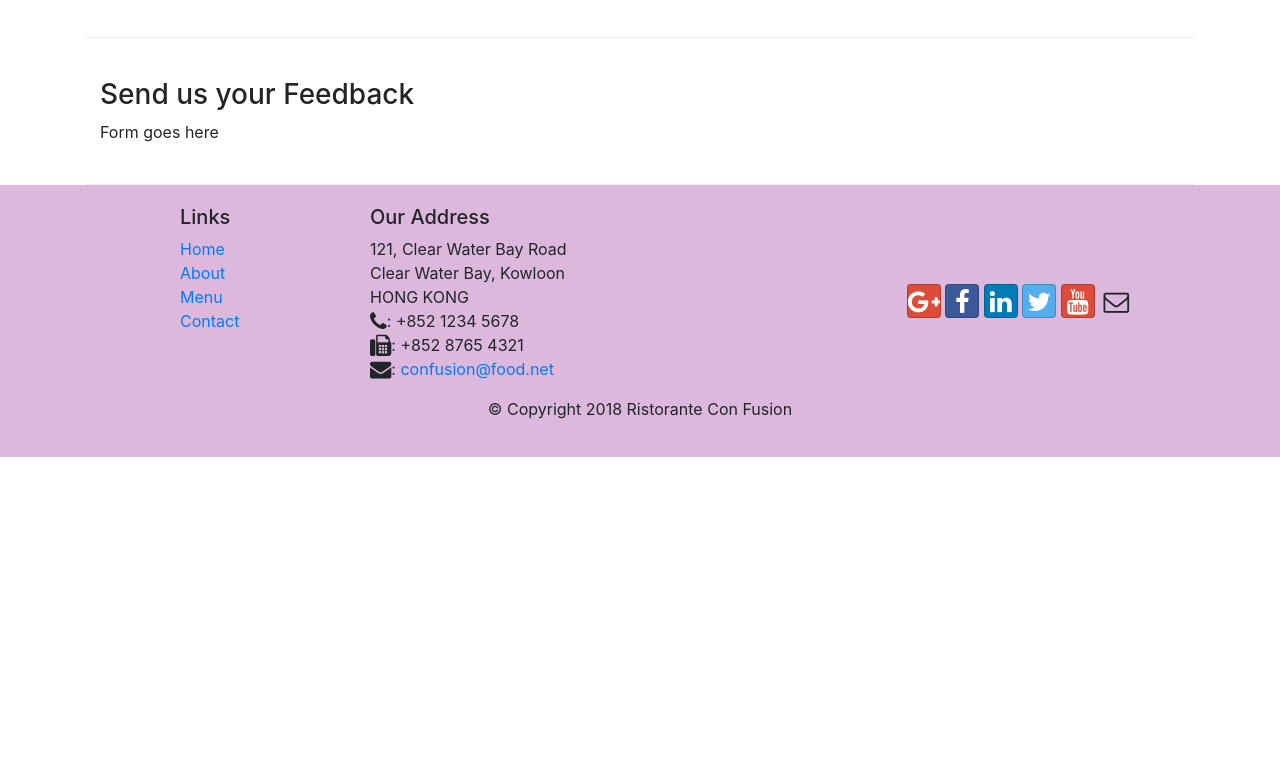
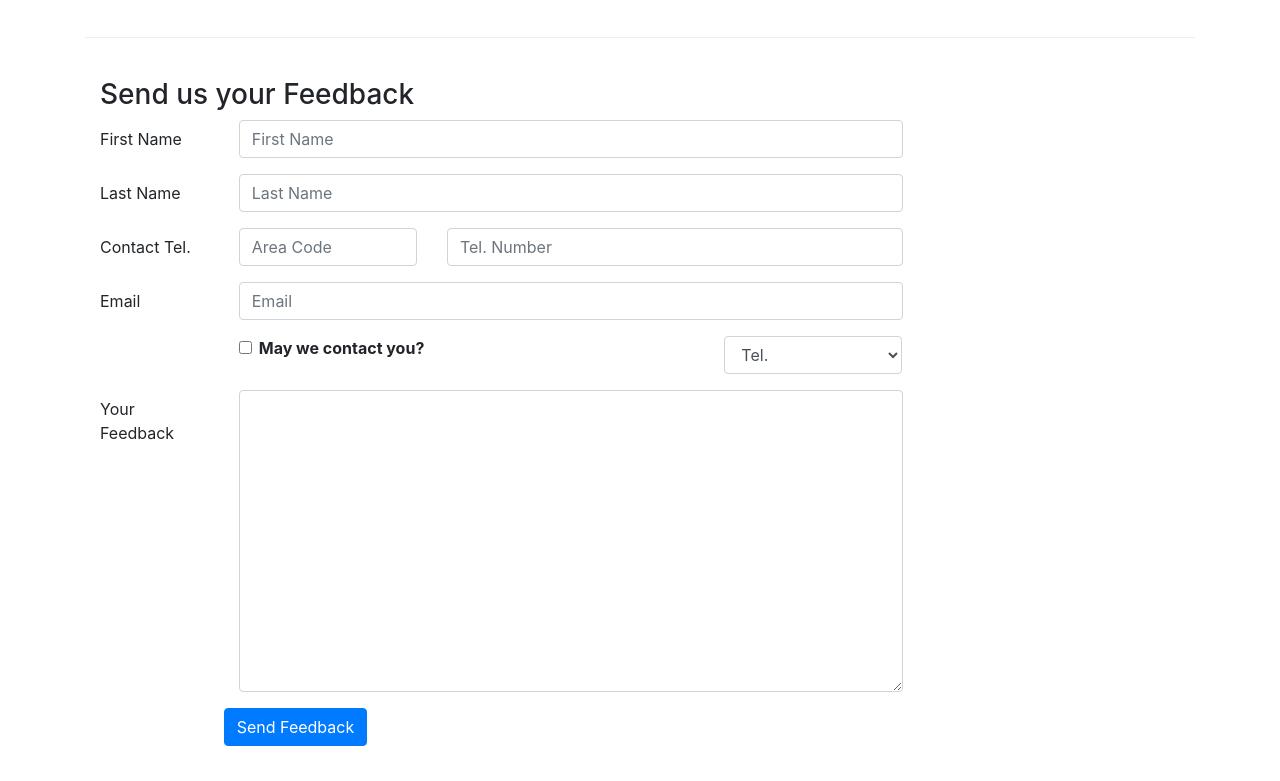
Before and after one commit to HarishKumar1234-del/Front---End-Project-using-Bootstrap-4, a website: page contactus.html in a window 1280 px wide. Shown: the part 779-1560 px from the top of the page. Before the commit the page ends 1236 px from the top, so only its background shows below. Drawn offline with nearby package versions, Linux system fonts and the light colour scheme.

Commit message:
forms commit

```diff
--- a/contactus.html
+++ b/contactus.html
@@ -95,7 +95,81 @@
               <h3>Send us your Feedback</h3>
            </div>
             <div class="col-12 col-md-9">
-                Form goes here
+                <!-- Form goes here -->
+                <form>
+                    <div class="form-group row">
+                        <!-- col-form-label allows us to specify the label here -->
+                        <label for="firstname" class="col-md-2 col-form-label">First Name</label>
+                        <div class="col-md-10">
+                            <input type="text" class="form-control" id="firstname" name="firstname" placeholder="First Name">
+                        </div>
+                    </div>
+
+                    <div class="form-group row">
+                        <!-- col-form-label allows us to specify the label here -->
+                        <label for="lastname" class="col-md-2 col-form-label">Last Name</label>
+                        <div class="col-md-10">
+                            <input type="text" class="form-control" id="lastname" name="lastname" placeholder="Last Name">
+                        </div>
+                    </div>
+
+                    <!-- for contact tel 2+3+7 is 12 -->
+                    <div class="form-group row">
+                        <!-- col-form-label allows us to specify the label here -->
+                        <label for="telnum" class="col-12 col-md-2 col-form-label">Contact Tel.</label>
+                        <div class="col-5 col-md-3">
+                            <input type="tel" class="form-control" id="areacode" name="areacode" placeholder="Area Code">
+                        </div>
+                        <div class="col-7 col-md-7">
+                            <input type="tel" class="form-control" id="telnum" name="telnum" placeholder="Tel. Number">
+                        </div>
+                    </div>
+
+                    <div class="form-group row">
+                        <!-- col-form-label allows us to specify the label here -->
+                        <label for="emailid" class="col-md-2 col-form-label">Email</label>
+                        <div class="col-md-10">
+                            <input type="email" class="form-control" id="emailid" name="emailid" placeholder="Email">
+                        </div>
+                    </div>
+
+                    <div class="form-group row">
+                        <!-- // offset-md-2 means push 2 col to right -->
+                        <div class="col-md-6 offset-md-2">
+                            <div class="form-check">
+                                <input type="checkbox" class="form-check-input" name="approve" id="approve" value="">
+                                <label class="form-check-label" for="approve">
+                                    <strong>May we contact you?</strong>
+                                </label>
+                            </div>
+                        </div>
+
+                        <div class="col-md-3 offset-md-1">
+                            <select class="form-control">
+                                <option>Tel.</option>
+                                <option>Email</option>
+                            </select>
+                        </div>
+                    </div>
+
+                    <div class="form-group row">
+                        <!-- col-form-label allows us to specify the label here -->
+                        <label for="feedback" class="col-md-2 col-form-label">Your Feedback</label>
+                        <div class="col-md-10">
+                            <textarea class="form-control" id="feedback" name="feedback" rows="12"></textarea>
+                        </div>
+                    </div>
+
+                    <div class="form-group row">
+                        <div class="offset-md-2 cold-md-10">
+                            <button type="submit" class="btn btn-primary">
+                                Send Feedback
+                            </button>
+                        </div>
+
+                    </div>
+
+                </form>
             </div>
              <div class="col-12 col-md">
             </div>
```
